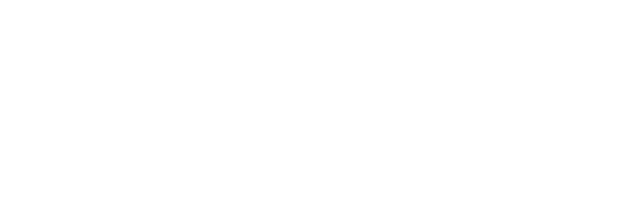
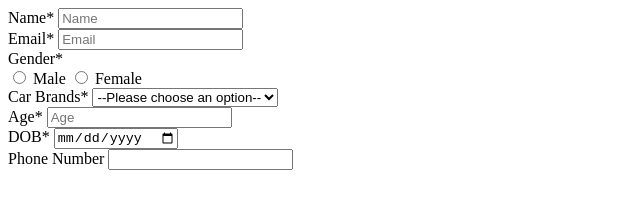
Before and after one commit to acciojob/signup-form-car-subhambishwakarma, a website: page main.html in a window 1280 px wide. Shown: the whole page, without its empty margins (0-640 px from the left). Drawn offline with Linux system fonts and the light colour scheme.

Commit message:
created a submission

```diff
--- a/main.html
+++ b/main.html
@@ -8,6 +8,42 @@
 
 <body>
 	<!-- the entire body must be written by student -->
+	<form method="post">
+  <div>
+    <label for="name">Name*</label>
+    <input type="text" id="name" name="name" placeholder="Name" required>
+  </div>
+  <div>
+    <label for="email">Email*</label>
+    <input type="email" id="email" name="email" placeholder="Email" required>
+  </div>
+  <div>
+    <label>Gender*</label><br>
+    <input type="radio" id="gender_m" name="gender" value="male" required>
+    <label for="gender_m">Male</label>
+    <input type="radio" id="gender_f" name="gender" value="female" required>
+    <label for="gender_f">Female</label>
+  </div>
+  <div>
+    <label for="cars">Car Brands*</label>
+    <select id="cars" name="cars" required>
+      <option value="" selected disabled>--Please choose an option--</option>
+      <option value="BMW">BMW</option>
+      <option value="Audi">Audi</option>
+      <option value="Mercedez">Mercedez</option>
+    </select>
+  </div>
+  <div>
+    <label for="age">Age*</label>
+    <input type="number" id="age" name="age" placeholder="Age" required>
+  </div>
+  <div>
+    <label for="dob">DOB*</label>
+    <input type="date" id="dob" name="dob" required>
+  </div>
+  <div>
+    <label for="tel">Phone Number</label>
+    <input type="tel" id="tel"
     <script type="text/javascript" src="./script.js">
 </script>
 
```
